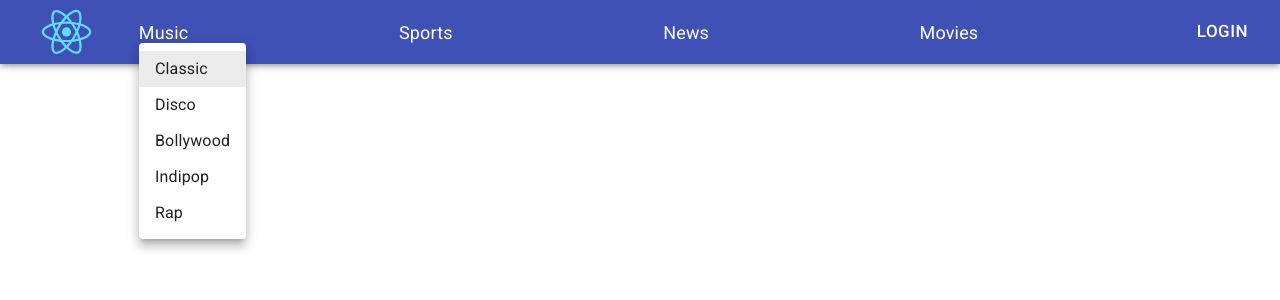
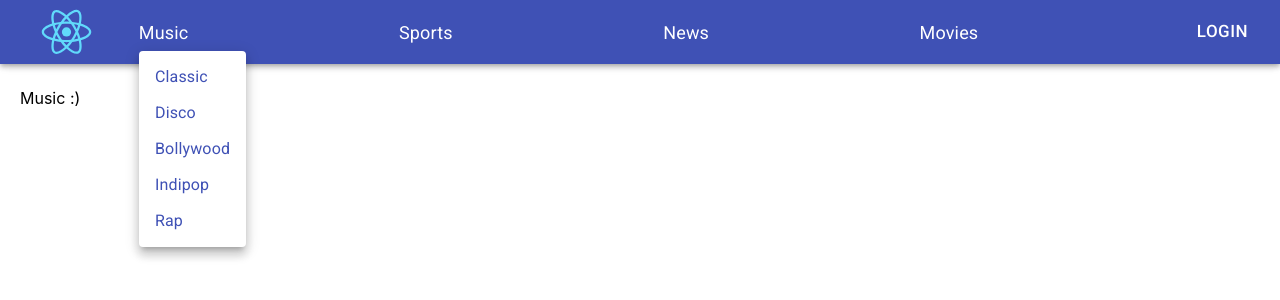
Before and after one commit to akshaywa/ReactPractice, a React (Create React App) app: page / in a window 1280 px wide. Both pictures are taken after a click on the element "Music". Shown: the top 300 px of the page. Built offline with nearby package versions, Linux system fonts and the light colour scheme.

Commit message:
second commit

```diff
--- a/package.json
+++ b/package.json
@@ -6,10 +6,13 @@
     "@testing-library/jest-dom": "^5.11.9",
     "@testing-library/react": "^11.2.3",
     "@testing-library/user-event": "^12.6.0",
+    "axios": "^0.21.1",
+    "local-storage": "^2.0.0",
     "react": "^17.0.1",
     "react-dom": "^17.0.1",
     "react-router-dom": "^5.2.0",
     "react-scripts": "4.0.1",
+    "typescript": "^4.1.3",
     "web-vitals": "^0.2.4"
   },
   "scripts": {
--- a/src/App.css
+++ b/src/App.css
@@ -2,37 +2,7 @@
   text-align: center;
 }
 
-.App-logo {
-  height: 40vmin;
-  pointer-events: none;
+.mainContainer {
+  margin-left: 20px !important;
+  margin-right: 20px !important;
 }
-
-@media (prefers-reduced-motion: no-preference) {
-  .App-logo {
-    animation: App-logo-spin infinite 20s linear;
-  }
-}
-
-.App-header {
-  background-color: #282c34;
-  min-height: 100vh;
-  display: flex;
-  flex-direction: column;
-  align-items: center;
-  justify-content: center;
-  font-size: calc(10px + 2vmin);
-  color: white;
-}
-
-.App-link {
-  color: #61dafb;
-}
-
-@keyframes App-logo-spin {
-  from {
-    transform: rotate(0deg);
-  }
-  to {
-    transform: rotate(360deg);
-  }
-}
--- a/src/App.js
+++ b/src/App.js
@@ -1,12 +1,61 @@
+import React from 'react';
 import './App.css';
 import Navigation from './component/Navigation.js'
+import Movies from './component/Movies.js'
+import Music from './component/Music.js'
+import News from './component/News.js'
+import Sports from './component/Sports.js'
+import { Grid } from '@material-ui/core';
+import { Switch, Route } from 'react-router-dom';
 
-function App() {
+
+export default function App() {
+  const navigationList = ["Music", "Sports", "News", "Movies"]
+  const musicList = ["Classic", "Disco", "Bollywood", "Indipop", "Rap"]
+  const sportsList = ["Cricket", "Football-Worldcup", "Wimbledon", "Olympics", "IPL"]
+  const newsList = ["Regional", "National", "International", "Sports", "Covid19"]
+  const moviesList = ["Drama", "Romance", "Action", "Adventure", "Biopic"]
+
+  const getMusic = props => {
+    var genre = props.match.params.genre;
+    return <Music genre2={genre} />
+  }
+
+  const getSports = props => {
+    var genre = props.match.params.genre;
+    return <Sports genre2={genre} />
+  }
+
+  const getNews = props => {
+    var genre = props.match.params.genre;
+    return <News genre2={genre} />
+  }
+
+  const getMovies = props => {
+    var genre = props.match.params.genre;
+    return <Movies genre2={genre} />
+  }
+
+
   return (
-    <div>
-      <Navigation/>
-    </div>
+    <Grid container spacing={1}>
+      <Grid container item xs={12}>
+        <Navigation
+          navigationList={navigationList}
+          musicList={musicList}
+          sportsList={sportsList}
+          newsList={newsList}
+          moviesList={moviesList} />
+      </Grid>
+      <Grid container item xs={12} className='mainContainer'>
+        <Switch>
+          <Route exact path="/" render={() => <Music music={'Mixed'} />} />
+          <Route exact path="/music/:genre" render={getMusic} />
+          <Route exact path="/sports/:genre" render={getSports} />
+          <Route exact path="/news/:genre" render={getNews} />
+          <Route exact path="/movies/:genre" render={getMovies} />
+        </Switch>
+      </Grid>
+    </Grid>
   );
 }
-
-export default App;
--- /dev/null
+++ b/src/component/Movies.js
@@ -0,0 +1,26 @@
+import React, { useEffect } from 'react';
+import Apicall from '../utils/Apicall.js';
+
+export default function Movies(props) {
+    const [movieList, setMovieList] = React.useState([]);
+
+    useEffect(() => {
+        Apicall.getMovies(props.genre2).then((movieList2) => {
+            setMovieList(movieList2.data.results);
+        }).catch((error) => {
+            console.log(error);
+        });
+    }, [props.genre2]);
+
+
+    return (
+        <div>
+            <p>{props.genre2}</p> <br />
+            {
+                movieList.map((movieItem, index) => (
+                    <p key={index}>{movieItem.original_title}</p>
+                ))
+            }
+        </div >
+    );
+}
--- /dev/null
+++ b/src/component/Music.js
@@ -0,0 +1,9 @@
+import React from 'react';
+
+export default function Music() {
+    return (
+        <React.Fragment>
+            <p>Music :)</p>
+        </React.Fragment>
+    );
+}
--- a/src/component/Navigation.js
+++ b/src/component/Navigation.js
@@ -1,4 +1,4 @@
-import React, { useEffect } from 'react';
+import React from 'react';
 import { makeStyles } from '@material-ui/core/styles';
 import AppBar from '@material-ui/core/AppBar';
 import Toolbar from '@material-ui/core/Toolbar';
@@ -8,11 +8,12 @@ import Menu from '@material-ui/core/Menu';
 import MenuItem from '@material-ui/core/MenuItem';
 import logo from '../logo.svg'
 import './Navigation.css'
+import { Link } from 'react-router-dom'
 
 const useStyles = makeStyles((theme) => ({
     root: {
         flexGrow: 1,
-        position: "static"
+        position: "sticky"
     },
     title: {
         flexGrow: 1,
@@ -21,50 +22,54 @@ const useStyles = makeStyles((theme) => ({
     login: {
         fontSize: 17,
         color: "#fff"
+    },
+    linkStyle: {
+        textDecoration: 'none',
+        color: '#3f51b5'
     }
 }));
 
-export default function ButtonAppBar() {
+export default function ButtonAppBar(props) {
     const classes = useStyles();
 
-    const navigationList = ["Music", "Sports", "News", "Movies"]
-    const musicList = ["Classic", "Disco", "Bollywood", "Indipop", "Rap"]
-    const sportsList = ["Test", "Football Worldcup", "Wimbledon", "Olympics", "IPL"]
-    const newsList = ["Regional", "National", "International", "Sports", "Covid19"]
-    const moviesList = ["Drama", "Romance", "Action", "Adventure", "Biopic"]
-
-
     const [anchorEl, setAnchorEl] = React.useState(null);
+    const [navigationItem, setNavigationItem] = React.useState(null);
     const [subNavigationList, setSubNavigationList] = React.useState([]);
 
 
     const handleClick = (event) => {
         setAnchorEl(event.currentTarget);
 
+        setNavigationItem(event.currentTarget.innerText);
+
         switch (event.currentTarget.innerText) {
-            case "Music": setSubNavigationList(musicList);
+            case "Music":
+                setSubNavigationList(props.musicList);
                 break;
-            case "Sports": setSubNavigationList(sportsList);
+            case "Sports": setSubNavigationList(props.sportsList);
                 break;
-            case "News": setSubNavigationList(newsList);
+            case "News": setSubNavigationList(props.newsList);
                 break;
-            case "Movies": setSubNavigationList(moviesList);
+            case "Movies": setSubNavigationList(props.moviesList);
+                break;
+            default: setSubNavigationList([]);
                 break;
         }
     };
 
-    const handleClose = () => {
+    const handleClose = (event) => {
         setAnchorEl(null);
         setSubNavigationList([]);
     };
 
     return (
-        <div className={classes.root}>
+        <React.Fragment>
+            <Toolbar>{/* content */}</Toolbar>
             <AppBar>
                 <Toolbar>
                     <img src={logo} className='logo' alt="logo" />
                     {
-                        navigationList.map(navigationItem => (
+                        props.navigationList.map(navigationItem => (
                             <Typography className={classes.title} onClick={handleClick} key={navigationItem}>
                                 {navigationItem}
                             </Typography>
@@ -77,13 +82,15 @@ export default function ButtonAppBar() {
                         onClose={handleClose}>
                         {
                             subNavigationList.map(subNavigationItem => (
-                                <MenuItem onClick={handleClose} key={subNavigationItem}>{subNavigationItem}</MenuItem>
+                                <Link key={subNavigationItem} to={"/" + navigationItem + "/" + subNavigationItem} className={classes.linkStyle}>
+                                    <MenuItem onClick={handleClose}>{subNavigationItem}</MenuItem>
+                                </Link>
                             ))
                         }
                     </Menu>
                     <Button className={classes.login}>Login</Button>
                 </Toolbar>
             </AppBar>
-        </div>
+        </React.Fragment>
     );
 }
--- /dev/null
+++ b/src/component/News.js
@@ -0,0 +1,9 @@
+import React from 'react';
+
+export default function News() {
+    return (
+        <React.Fragment>
+            <p>News :)</p>
+        </React.Fragment>
+    );
+}
--- /dev/null
+++ b/src/component/Sports.js
@@ -0,0 +1,9 @@
+import React from 'react';
+
+export default function Sports() {
+    return (
+        <React.Fragment>
+            <p>Sports :)</p>
+        </React.Fragment>
+    );
+}
--- a/src/index.js
+++ b/src/index.js
@@ -3,11 +3,10 @@ import ReactDOM from 'react-dom';
 import './index.css';
 import App from './App';
 import reportWebVitals from './reportWebVitals';
+import { BrowserRouter } from 'react-router-dom';
 
 ReactDOM.render(
-  <React.StrictMode>
-    <App />
-  </React.StrictMode>,
+  <BrowserRouter><App /></BrowserRouter>,
   document.getElementById('root')
 );
 
--- /dev/null
+++ b/src/utils/Apicall.js
@@ -0,0 +1,35 @@
+import axios from 'axios';
+
+export default {
+    getMovies(genre2) {
+        var id;
+        const apiKey = "1bad097ae3f2e71b81a7b6c662d39f37";
+
+        switch (genre2) {
+            case "Drama": id = 2;
+                break;
+            case "Romance": id = 1;
+                break;
+            case "Action": id = 4;
+                break;
+            case "Adventure": id = 5;
+                break;
+            case "Biopic": id = 6;
+                break;
+            default: id = 1;
+                break;
+        }
+
+        const baseURL = "https://api.themoviedb.org/3/movie/top_rated?language=en-US&page=" + id + "&api_key=" + apiKey;
+
+        return new Promise((resolve, reject) => {
+            axios.get(baseURL)
+                .then(res => {
+                    resolve(res);
+                })
+                .catch(error => {
+                    reject(error);
+                })
+        })
+    }
+}
```
Also changed, not shown: 2 other files (tests, documents, lock files or other folders).
